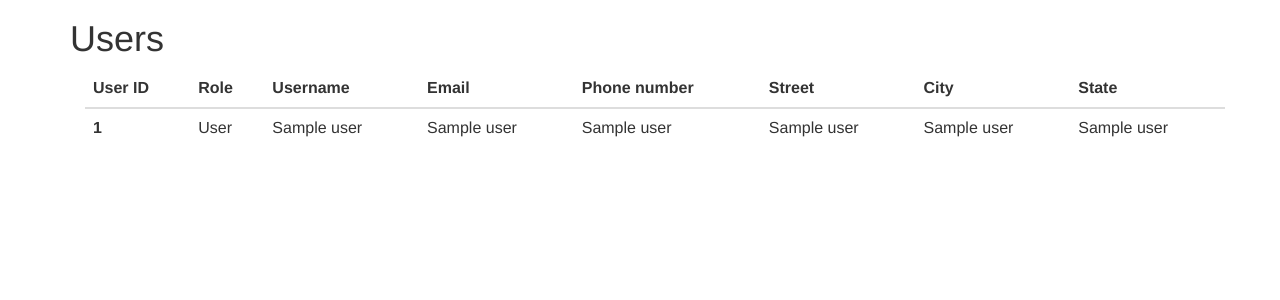
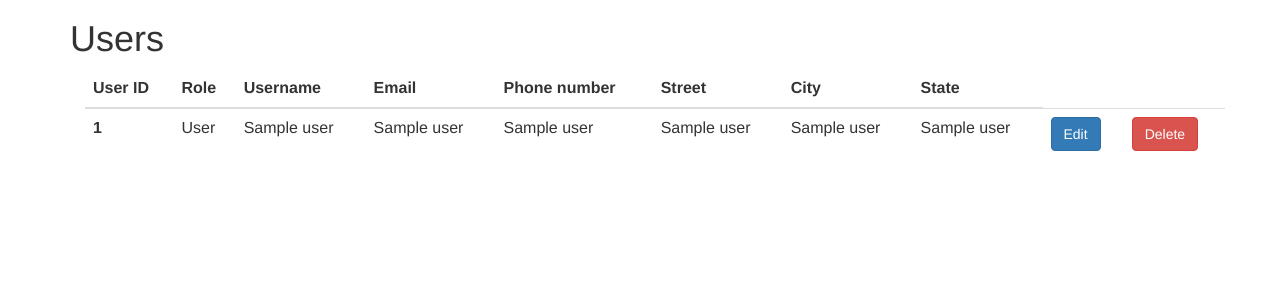
Before and after one commit to AugmentedMode/database-final, a Flask app: template templates/users.html in a window 1280 px wide. Shown: the part 65-365 px from the top of the page. Run offline with Flask 2, Linux system fonts and the light colour scheme; the template is opened without the code that fills it: most values are stand-ins (such as "Sample title", 1, 10 or a date in 2020); parts of the project's set-up code (start-up, migrations or seed data) failed here and were passed over; some libraries are stand-ins or nearby versions.

Commit message:
Added modals to users page with delete functionality. Need to add edit functionality still

```diff
--- a/manage.py
+++ b/manage.py
@@ -13,7 +13,7 @@ from utils.forms import (
 from flask_restful import Resource, Api, reqparse
 from utils.decorators import login_required
 from flask_pagedown import PageDown
-from flask import Markup
+from flask import Markup, request
 import utils.functions as functions
 import datetime
 import markdown
@@ -133,9 +133,13 @@ def change_password():
 def checkout():
     return 'hello'
 
-@app.route("/user_management/")
+@app.route("/user_management/",  methods=['GET', 'POST'])
 @login_required
 def user_management():
+    if request.method == 'POST':
+        id = request.form['id']
+        if not functions.last_admin(id):
+            functions.delete_user(id)
     users_dict = functions.all_users()
     return render_template('users.html', username=session['username'], users = users_dict)
 
--- a/templates/users.html
+++ b/templates/users.html
@@ -5,7 +5,9 @@
 <div class="container">
     <h1>Users</h1>
     <div class="container">
-        <table class="table">
+
+
+        <table class="table" , id="users">
             <thead>
                 <tr>
                     <th scope="col">User ID</th>
@@ -21,7 +23,7 @@
             <tbody>
                 {% for user in users %}
                 <tr>
-                        <th scope = "row">{{user[0]}}</th>
+                    <th scope="row">{{user[0]}}</th>
                     {% if user[7] == 1 %}
                     <td>Admin</td>
                     {% else %}
@@ -33,8 +35,66 @@
                     <td>{{user[4]}}</td>
                     <td>{{user[5]}}</td>
                     <td>{{user[6]}}</td>
+                    {% if session['id'] != user[0] %}
+                        <td>
+                            <a href="#" data-toggle="modal" data-target='#edit{{ user[0] }}' class="btn btn-primary"><i
+                                    class="fa fa-edit"></i> Edit </a>
+                        </td>
+                        <td>
+                            <a href="#" data-toggle="modal" data-target='#delete{{ user[0] }}' class="btn btn-danger"><i
+                                    class="fa fa-delete"></i> Delete </a>
+                        </td>
+                    {% else %}
+                        <td>
+                            <a href="#" data-toggle="modal" data-target='#edit{{ user[0] }}' class="btn btn-primary disabled"><i
+                                class="fa fa-edit" aria-disabled="true"></i> Edit </a>
+                        </td>
+                        <td>
+                            <a href="#" data-toggle="modal" data-target='#delete{{ user[0] }}' class="btn btn-danger disabled"><i
+                                class="fa fa-delete" aria-disabled="true"></i> Delete </a>
+                        </td>
+                    {% endif %}
                 </tr>
+                <div class="modal fade" id="edit{{ user[0] }}" tabindex="-1" role="dialog" aria-labelledby="Edit"
+                    aria-hidden="true">
+                    <div class="modal-dialog">
+                        <div class="modal-content">
+                            <div class="modal-header">
+                                <button type="button" class="close" data-dismiss="modal">&times;</button>
+                                <h4 class="modal-title">Edit User</h4>
+                            </div>
+                            <div class="modal-body">
+                                <p>Some text in the modal.</p>
+                            </div>
+                            <div class="modal-footer">
+                                <button type="button" class="btn btn-primary" data-dismiss="modal">Cancel</button>
+                            </div>
+                        </div>
+                    </div>
+                </div>
+                <div class="modal fade" id="delete{{ user[0] }}" tabindex="-1" role="dialog" aria-labelledby="Delete"
+                    aria-hidden="true">
+                    <div class="modal-dialog">
+                        <div class="modal-content">
+                            <div class="modal-header">
+                                <button type="button" class="close" data-dismiss="modal">&times;</button>
+                                <h4 class="modal-title">Delete User</h4>
+                            </div>
+                            <div class="modal-body">
+                                <p>Are you sure you want to delete {{user[1]}}?</p>
+                            </div>
+                            <div class="modal-footer">
+                                <form action="#" method="POST" role="form">
+                                    <input type="hidden" name="id" value="{{ user[0] }}">
+                                    <button type="submit" class="btn btn-danger">Confirm deletion</button>
+                                </form>
+                                <button type="button" class="btn btn-primary" data-dismiss="modal">Cancel</button>
+                            </div>
+                        </div>
+                    </div>
+                </div>
                 {% endfor %}
+
             </tbody>
         </table>
     </div>
```
Also changed, not shown: schema_sqlite.sql (+7 -0 lines), utils/functions.py (+56 -1 lines). Lines whose indentation alone changed are shown as unchanged.
